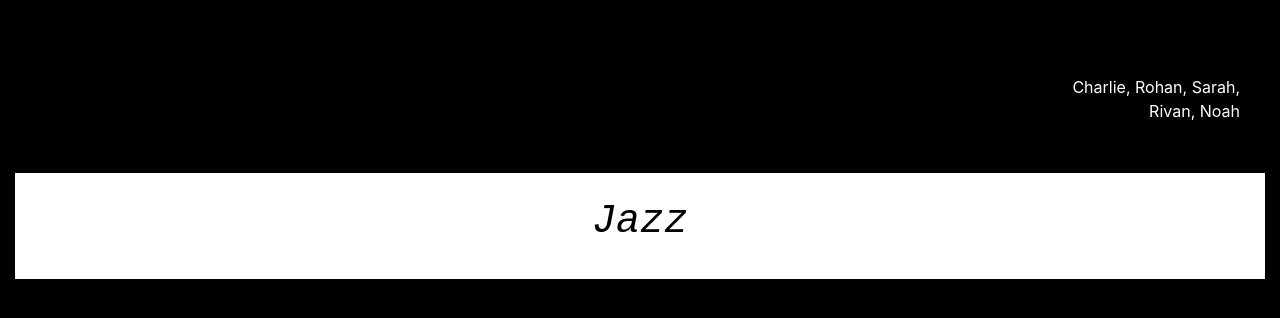
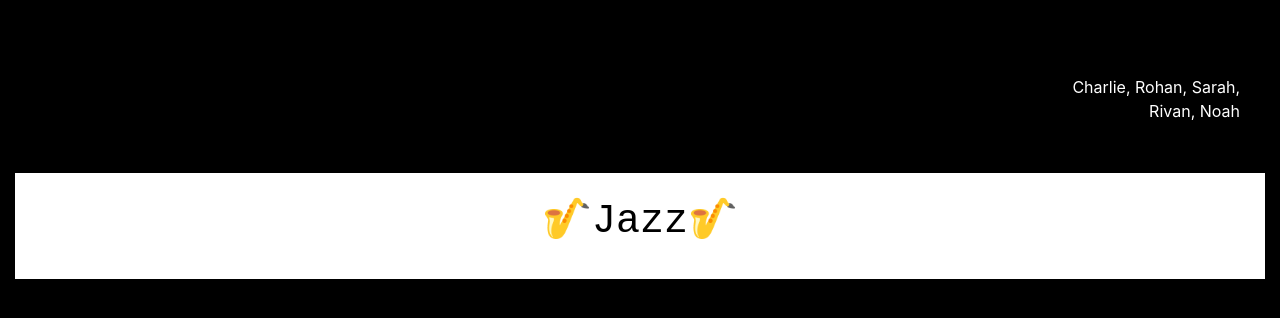
Before and after one commit to NoahPidding/Projectexploring, a Flask app: page /jazz/ in a window 1280 px wide. Shown: the part 56-374 px from the top of the page. Run offline with Flask 2, Linux system fonts and the light colour scheme; some libraries are stand-ins or nearby versions.

Commit message:
Update jazz.html

```diff
--- a/templates/jazz.html
+++ b/templates/jazz.html
@@ -8,5 +8,5 @@
 {% block style %}
 <div style="background-color:white;padding:2%;">
 		<div style="color:black; text-align:center;">
-      <h1 style="font-size: 200 px; font-family:Courier New; font-style: Italic">Jazz</h1>
+      <h1 style="font-size: 200 px; font-family:Courier New; ">🎷Jazz🎷</h1>
 {% endblock %}
```
